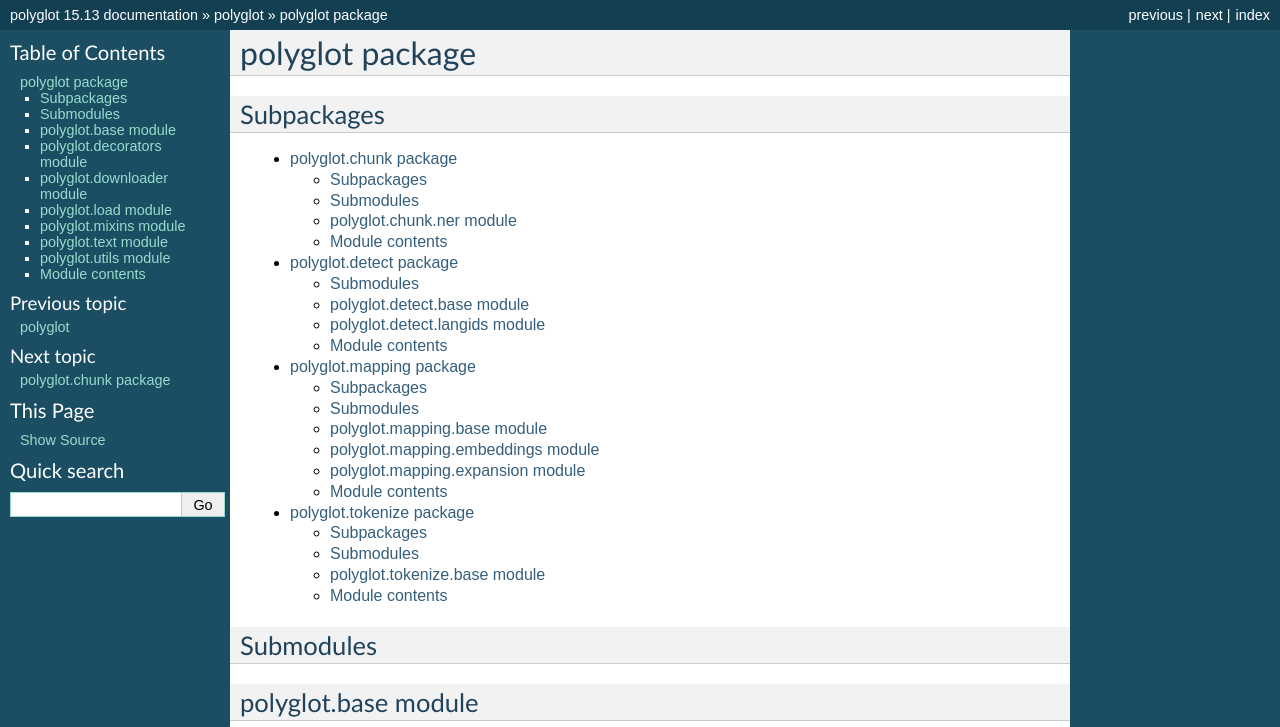
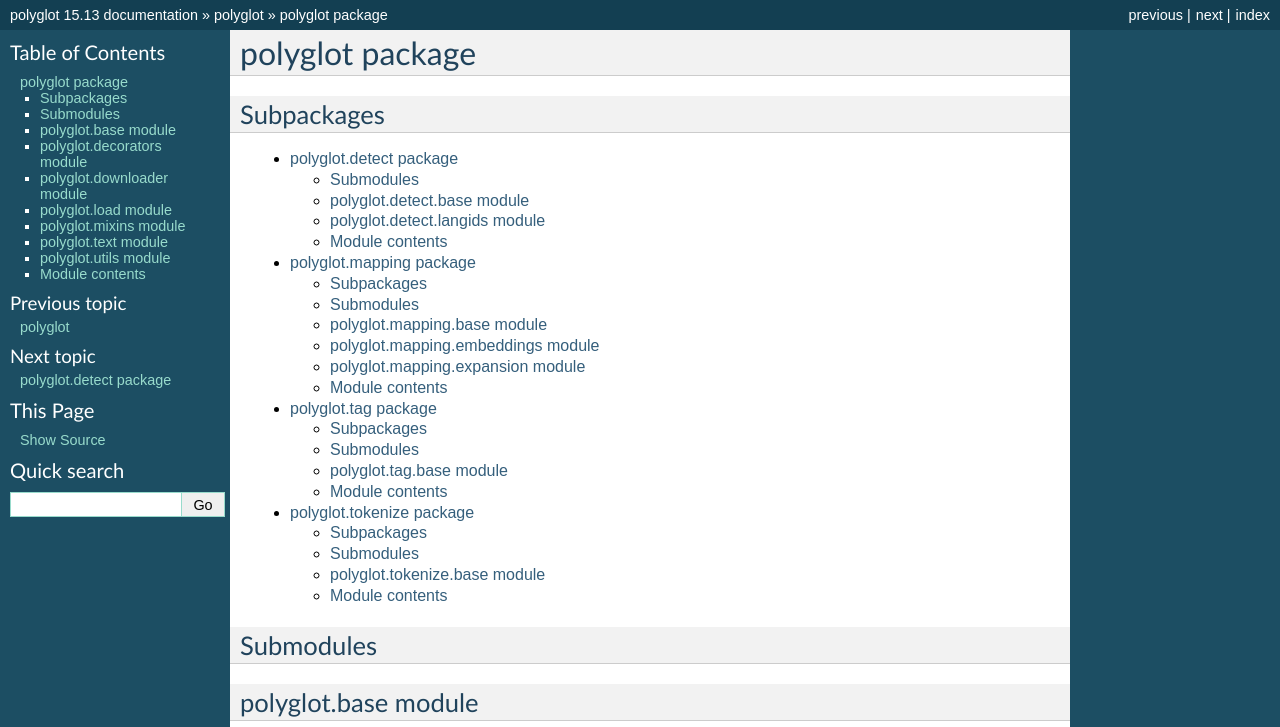
Before and after one commit to aboSamoor/polyglot, a Sphinx documentation site: the page built from docs/polyglot.rst, in a window 1280 px wide and 900 px high, cut to the strip 0-727 px from the top of the window. Built offline with Sphinx 7.4.7, drawn with Linux system fonts in a browser that asks for light colours; formulas are drawn with MathJax 3; pages that are not in the unit, such as notebooks, are missing from menus.

Commit message:
update docs with the renaming of the module

```diff
--- a/docs/polyglot.rst
+++ b/docs/polyglot.rst
@@ -6,9 +6,9 @@ Subpackages
 
 .. toctree::
 
-    polyglot.chunk
     polyglot.detect
     polyglot.mapping
+    polyglot.tag
     polyglot.tokenize
 
 Submodules
--- a/docs/polyglot.chunk.rst
+++ b/docs/polyglot.tag.rst
@@ -1,20 +1,20 @@
-polyglot.chunk package
-======================
+polyglot.tag package
+====================
 
 Subpackages
 -----------
 
 .. toctree::
 
-    polyglot.chunk.tests
+    polyglot.tag.tests
 
 Submodules
 ----------
 
-polyglot.chunk.ner module
--------------------------
+polyglot.tag.base module
+------------------------
 
-.. automodule:: polyglot.chunk.ner
+.. automodule:: polyglot.tag.base
     :members:
     :undoc-members:
     :show-inheritance:
@@ -23,7 +23,7 @@ polyglot.chunk.ner module
 Module contents
 ---------------
 
-.. automodule:: polyglot.chunk
+.. automodule:: polyglot.tag
     :members:
     :undoc-members:
     :show-inheritance:
```
